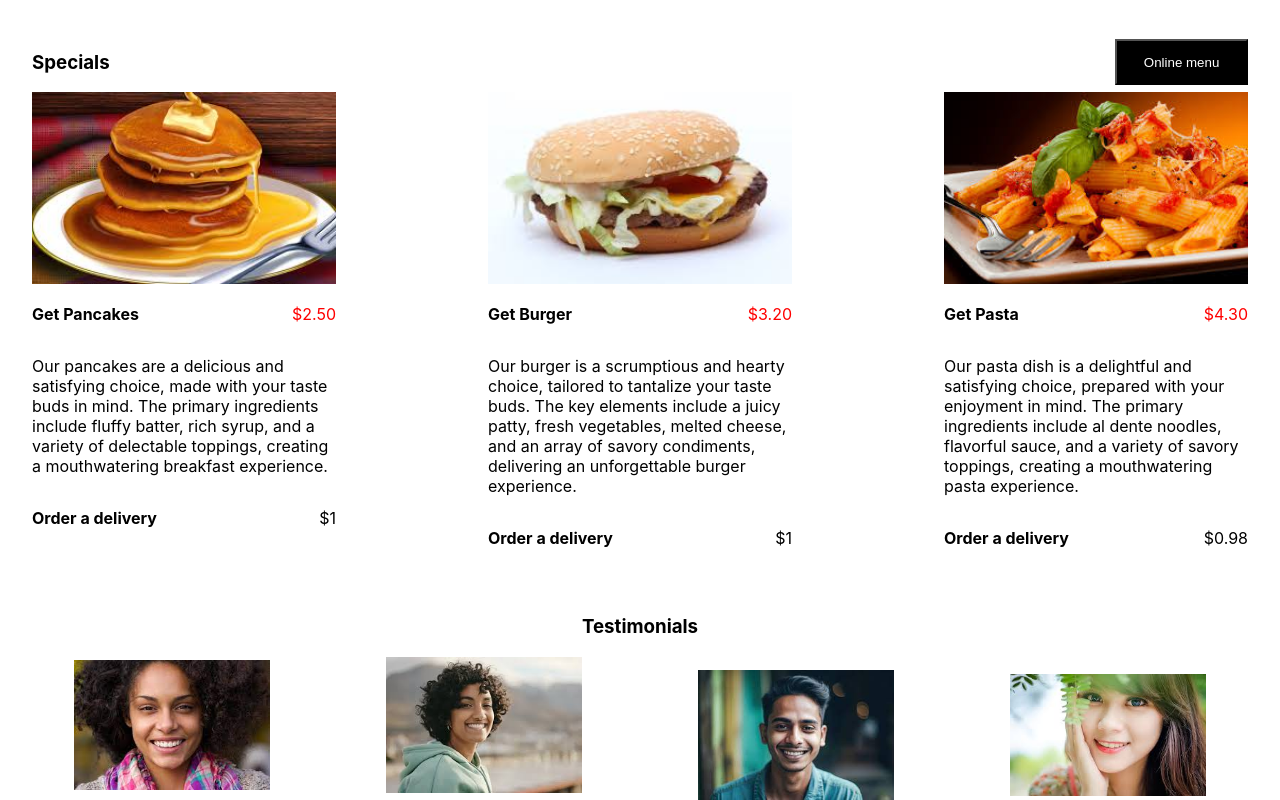
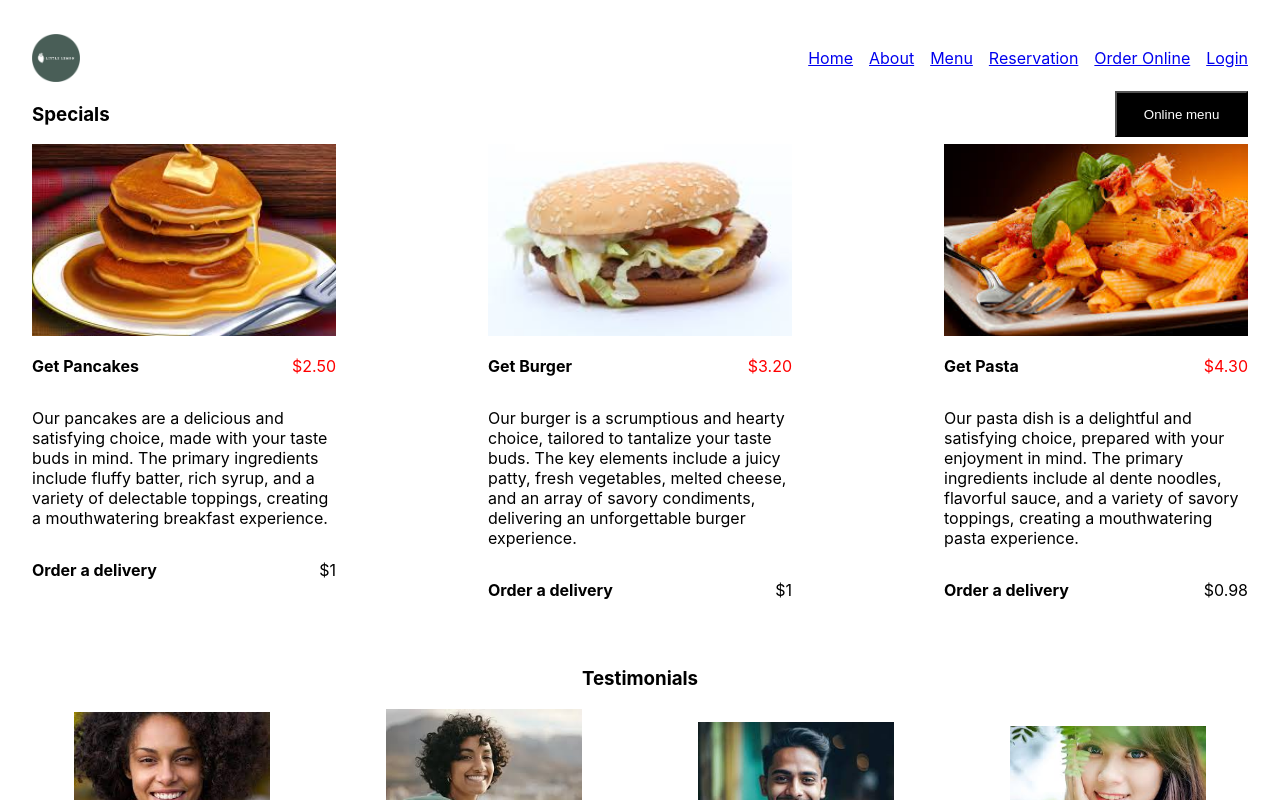
Before and after one commit to Atinuke-Manuels/META-FE-PROJECT, a React (Create React App) app: page /Specials in a window 1280 px wide. Shown: the top 800 px of the page. Built offline with nearby package versions, Linux system fonts and the light colour scheme.

Commit message:
Added Navlinks

```diff
--- a/src/components/About.js
+++ b/src/components/About.js
@@ -2,10 +2,12 @@ import React from 'react'
 import aboutImage from '../images/aboutImg1.jpg'
 import secondImg from '../images/aboutImg2.jpg'
 import Footer from './Footer'
+import NavLinks from './NavLinks'
 
 function About() {
   return (
     <div id='about' className='about'>
+    <NavLinks/>
     <div className='aboutHeaderDiv' id='home'>
       <div className='headerP'>
       <h2>Little Lemon</h2>
--- a/src/components/BookingPage.js
+++ b/src/components/BookingPage.js
@@ -2,6 +2,7 @@ import React, { useReducer, useState, useEffect } from 'react';
 import BookingForm from './BookingForm';
 import Footer from './Footer';
 import URL from './ApiFile'; // Import the API URL
+import NavLinks from './NavLinks';
 
 export function initializeTimes() {
     return ['00:00', '09:00','17:00', '18:00', '19:00', '20:00', '21:00', '22:00'];
@@ -49,6 +50,7 @@ function BookingPage() {
 
   return (
     <div style={{ flex: 1, margin: 'auto' }}>
+    <NavLinks/>
       <BookingForm availableTimes={availableTimes} dispatchTimes={dispatchTimes} />
       <Footer />
     </div>
--- a/src/components/ConfirmedBooking.js
+++ b/src/components/ConfirmedBooking.js
@@ -1,9 +1,11 @@
 import React from 'react'
 import Footer from './Footer'
+import NavLinks from './NavLinks'
 
 function ConfirmedBooking() {
   return (
     <div style={{flex: 1, textAlign: 'center',justifyContent: 'center', alignItems: 'center', fontWeight: 'bolder'}}>
+      <NavLinks/>
       <h1>Your Booking was Successful!!!</h1>
       <Footer/>
     </div>
--- a/src/components/Nav.js
+++ b/src/components/Nav.js
@@ -1,24 +1,13 @@
 import React from 'react'
 import '../App.css'
-import headerImg from '../images/Little-lemon.png'
-import { Link } from 'react-router-dom';
 import Footer from './Footer'
+import NavLinks from './NavLinks'
 
 
 export default function Nav() {
   return (
     <>
-      <nav className='navbar'>
-      <img src = {headerImg} alt='logo' height={50} width={50} className='navImg'/>
-      <ul className='list'>
-        <li><Link to="/">Home</Link></li>
-        <li><Link to="/About">About</Link></li>
-        <li><Link to="/Specials">Menu</Link></li>
-        <li><Link to="/BookingPage">Reservation</Link></li>
-        <li><Link to="/Specials">Order Online</Link></li>
-        <li><Link to="/">Login</Link></li>
-      </ul>
-    </nav>
+    <NavLinks/>
     <section style={{textAlign: 'center', padding: '4em 0'}}>
       <h1>Welcome to Little Lemon Restaurant.</h1>
       <h4>Please feel free to navigate through our site. We do hope you have a pleasant experience.</h4>
--- /dev/null
+++ b/src/components/NavLinks.js
@@ -0,0 +1,22 @@
+import React from 'react'
+import '../App.css'
+import headerImg from '../images/Little-lemon.png'
+import { Link } from 'react-router-dom';
+
+export default function NavLinks() {
+  return (
+    <div>
+    <nav className='navbar'>
+      <img src = {headerImg} alt='logo' height={50} width={50} className='navImg'/>
+      <ul className='list'>
+        <li><Link to="/">Home</Link></li>
+        <li><Link to="/About">About</Link></li>
+        <li><Link to="/Specials">Menu</Link></li>
+        <li><Link to="/BookingPage">Reservation</Link></li>
+        <li><Link to="/Specials">Order Online</Link></li>
+        <li><Link to="/">Login</Link></li>
+      </ul>
+    </nav>
+    </div>
+  )
+}
--- a/src/components/Specials.js
+++ b/src/components/Specials.js
@@ -4,10 +4,12 @@ import food2 from '../images/food2.jpg'
 import food3 from '../images/food3.jpg'
 import Footer from './Footer'
 import Testimonials from './Testimonials'
+import NavLinks from './NavLinks'
 
 export default function Specials() {
   return (
     <main>
+    <NavLinks/>
       <section className='mainHeader'>
         <h3>Specials</h3>
         <button className='headerBtn' id='onlineMenu'>Online menu</button>
```
